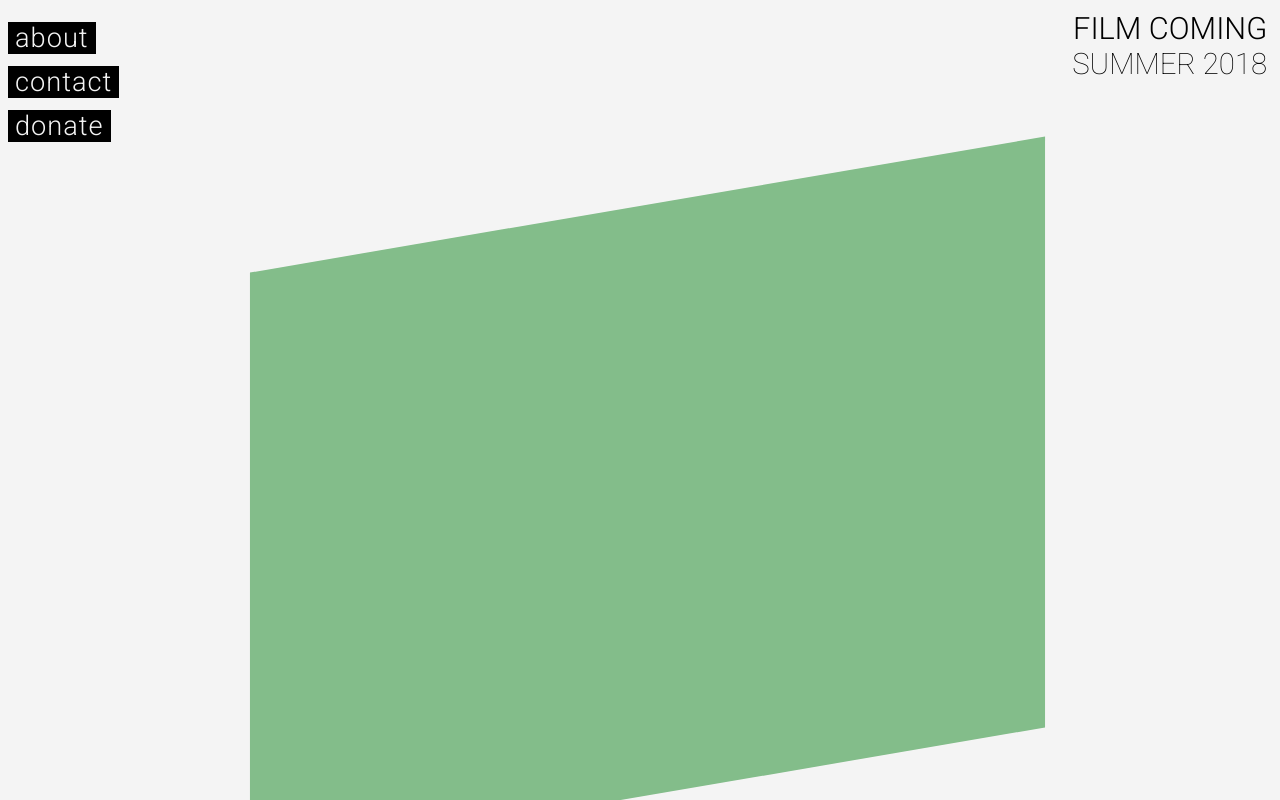
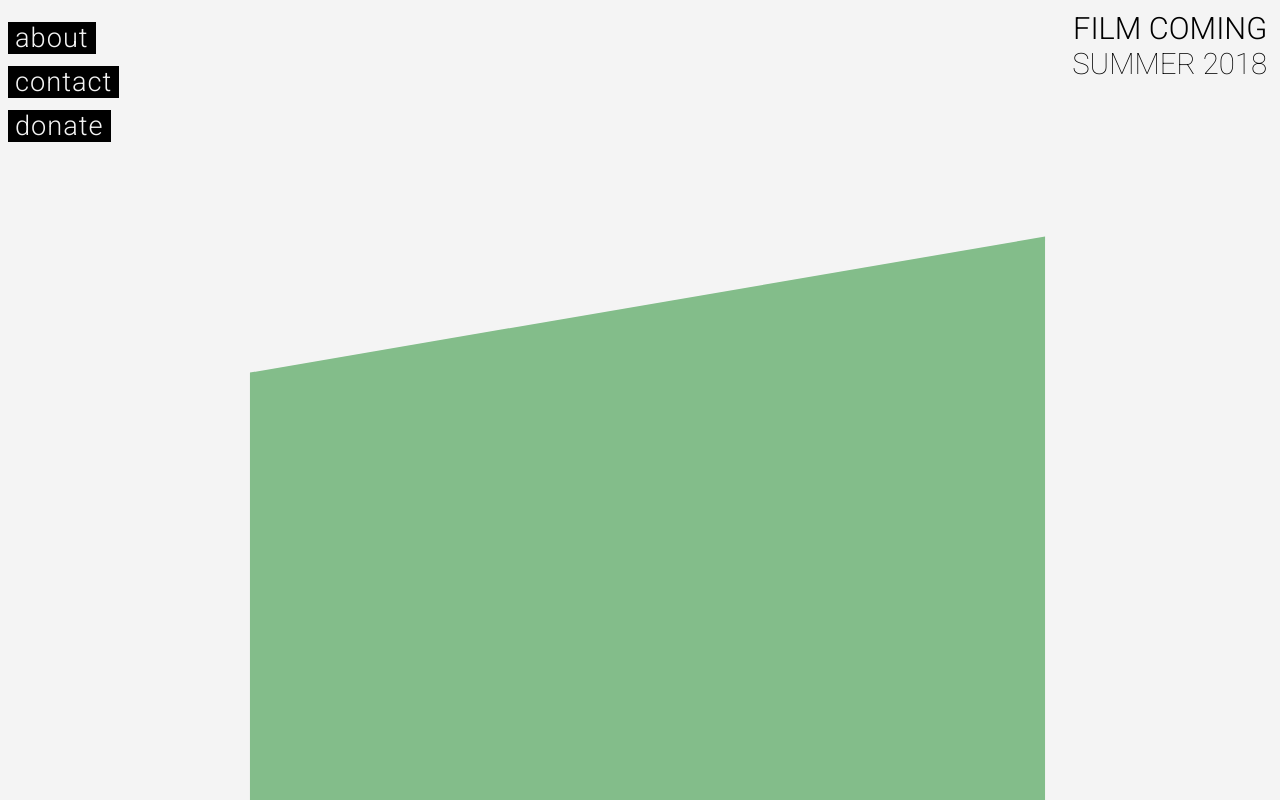
Before and after one commit to IAmNatch/before-the-lottie, a React (Create React App) app: page /about in a window 1280 px wide. Shown: the top 800 px of the page. Built offline with nearby package versions, Linux system fonts and the light colour scheme.

Commit message:
rectangle height

```diff
--- a/src/css/App.css
+++ b/src/css/App.css
@@ -556,7 +556,7 @@ width: 100%;
       /* about page css */
 
       div.block{
-          margin-top: 200px;
+          margin-top: 300px;
         background: #83bd8a;
         height: 600px;
         width: 102%;
```
